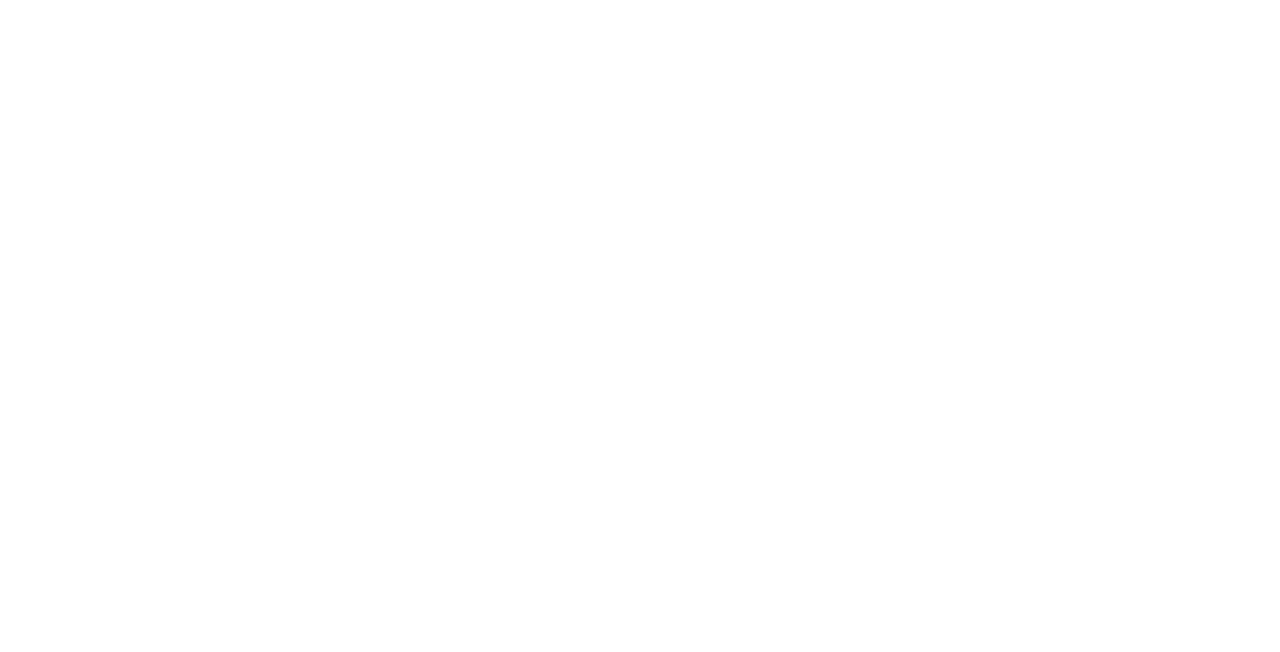
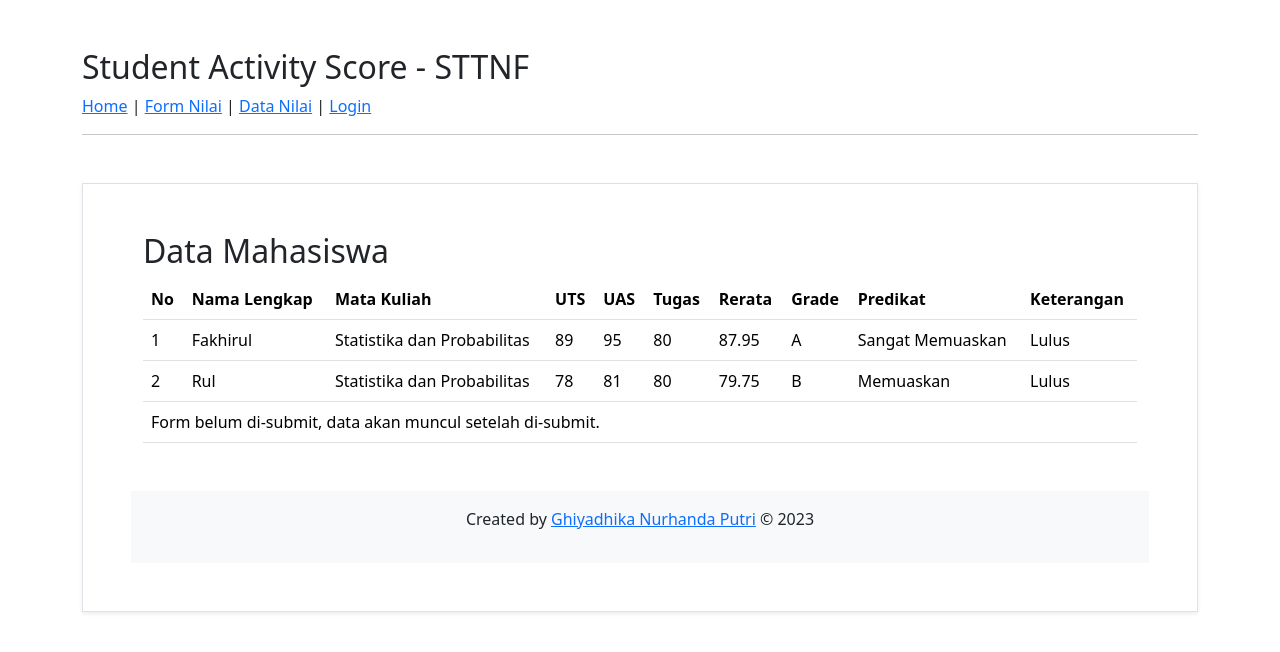
Before and after one commit to ghiya815815/pw2-2023, a PHP site: page /data_nilai.php in a window 1280 px wide. Before the commit the part shown is empty. Shown: the top 652 px of the page. Run offline with PHP 8.4, Linux system fonts and the light colour scheme.

Commit message:
upload praktikum

```diff
--- a/pertemuan3/TUGAS/data_nilai.php
+++ b/pertemuan3/TUGAS/data_nilai.php
@@ -0,0 +1,96 @@
+<?php
+    include_once 'header.php';
+?>
+<form class="form-horizontal w-90 mt-5 mx-auto p-5 border shadow-sm" action = "form_daftar.php">
+<div class="container">
+  <h2>Data Mahasiswa</h2>
+  <table class="table">
+      <thead>
+          <tr>
+              <th>No</th>
+              <th>Nama Lengkap</th>
+              <th>Mata Kuliah</th>
+              <th>UTS</th>
+              <th>UAS</th>
+              <th>Tugas</th>
+              <th>Rerata</th>
+              <th>Grade</th>
+              <th>Predikat</th>
+              <th>Keterangan</th>
+          </tr>
+      </thead>
+      <tbody>
+      <tr>
+              <td>1</td>
+              <td>Fakhirul</td>
+              <td>Statistika dan Probabilitas</td>
+              <td>89</td>
+              <td>95</td>
+              <td>80</td>
+              <td>87.95</td>
+              <td>A</td>
+              <td>Sangat Memuaskan</td>
+              <td>Lulus</td>
+          </tr>
+          <tr>
+              <td>2</td>
+              <td>Rul</td>
+              <td>Statistika dan Probabilitas</td>
+              <td>78</td>
+              <td>81</td>
+              <td>80</td>
+              <td>79.75</td>
+              <td>B</td>
+              <td>Memuaskan</td>
+              <td>Lulus</td>
+          </tr>
+          <?php
+          require_once 'libfungsi.php';
+
+          // 3. Berikan error handling untuk mengatasi ketika form belum disubmit
+          if(isset($_POST['submit'])) {
+              // Form telah disubmit, proses data
+              // Ambil data dari $_POST
+              $nama = $_POST["nama"];
+              $matkul = $_POST["matkul"];
+              $uts = $_POST["uts"];
+              $uas = $_POST["uas"];
+              $paktek = $_POST["paktek"];
+
+              // Hitung rerata
+              $rerata = number_format(($uts + $uas + $paktek) / 3, 2);
+
+              // Panggil fungsi untuk menentukan grade
+              $grades = grade($rerata);
+
+              // Panggil fungsi untuk menentukan predikat
+              $predikat = predikat($grades);
+
+              // Panggil fungsi untuk menentukan kelulusan
+              $lulus = kelulusan($rerata);
+
+              // Tampilkan data dalam bentuk baris tabel
+              echo "<tr>";
+              echo "<td>3</td>";
+              echo "<td>$nama</td>";
+              echo "<td>$matkul</td>";
+              echo "<td>$uts</td>";
+              echo "<td>$uas</td>";
+              echo "<td>$paktek</td>";
+              echo "<td>$rerata</td>";
+              echo "<td>$grades</td>";
+              echo "<td>$predikat</td>";
+              echo "<td>$lulus</td>";
+              echo "</tr>";
+          } else {
+              // Form belum disubmit, tampilkan pesan
+              echo "<tr><td colspan='10'>Form belum di-submit, data akan muncul setelah di-submit.</td></tr>";
+          }
+          ?>
+      </tbody>
+  </table>
+</div>
+
+<?php
+    include_once 'footer.php';
+?>
--- a/pertemuan3/TUGAS/footer.php
+++ b/pertemuan3/TUGAS/footer.php
@@ -1,4 +1,4 @@
-<footer class="text-center py-3 bg-light mt-5">
+<footer class="text-center py-3  bg-light mt-5">
         <p>Created by <a href="#">Ghiyadhika Nurhanda Putri</a> &copy; <?php echo date('2023') ?></p>
     </footer>
 </body>
--- a/pertemuan3/TUGAS/header.php
+++ b/pertemuan3/TUGAS/header.php
@@ -13,6 +13,6 @@
     <div class="container mt-5">
         <header role="banner">
             <h2>Student Activity Score - STTNF</h2>
-            <a href="">Home</a> | <a href="form_nilai.php">Form Nilai</a> | <a href="">Data Nilai</a> | <a href="">Login</a>
+            <a href="home.php">Home</a> | <a href="form_nilai.php">Form Nilai</a> | <a href="data_nilai.php">Data Nilai</a> | <a href="home.php">Login</a>
             <hr />
         </header>
--- a/pertemuan3/TUGAS/libfungsi.php
+++ b/pertemuan3/TUGAS/libfungsi.php
@@ -0,0 +1,47 @@
+<?php
+/**
+ * Function kelulusan
+ * Function grade
+ */
+
+function kelulusan($rerata){
+    if ($rerata > 55) {
+        return "Lulus";
+    } else {
+        return "Tidak Lulus";
+    }
+}
+
+function predikat($grades){
+    switch ($grades) {
+        case 'A':
+            return "Sangat Memuaskan";
+        case 'B':
+            return "Memuaskan";
+        case 'C':
+            return "Cukup";
+        case 'D':
+            return "Kurang";
+        case 'E':
+            return "Sangat Kurang";
+        default:
+            return "Tidak Ada";
+    }
+}
+
+function grade($rerata) {
+    if ($rerata <= 100 && $rerata >= 85) {
+        return "A";
+    } elseif ($rerata <= 84 && $rerata >= 70) {
+        return "B";
+    } elseif ($rerata <= 69 && $rerata >= 56) {
+        return "C";
+    } elseif ($rerata <= 55 && $rerata >= 36) {
+        return "D";
+    } elseif ($rerata <= 35 && $rerata >= 0) {
+        return "E";
+    } else {
+        return "I";
+    }
+}
+?>
```
Also changed, not shown: pertemuan3/TUGAS/form_nilai.php (+7 -7 lines), pertemuan3/TUGAS/home.php (+1 -10 lines), pertemuan1/array.php (added).
